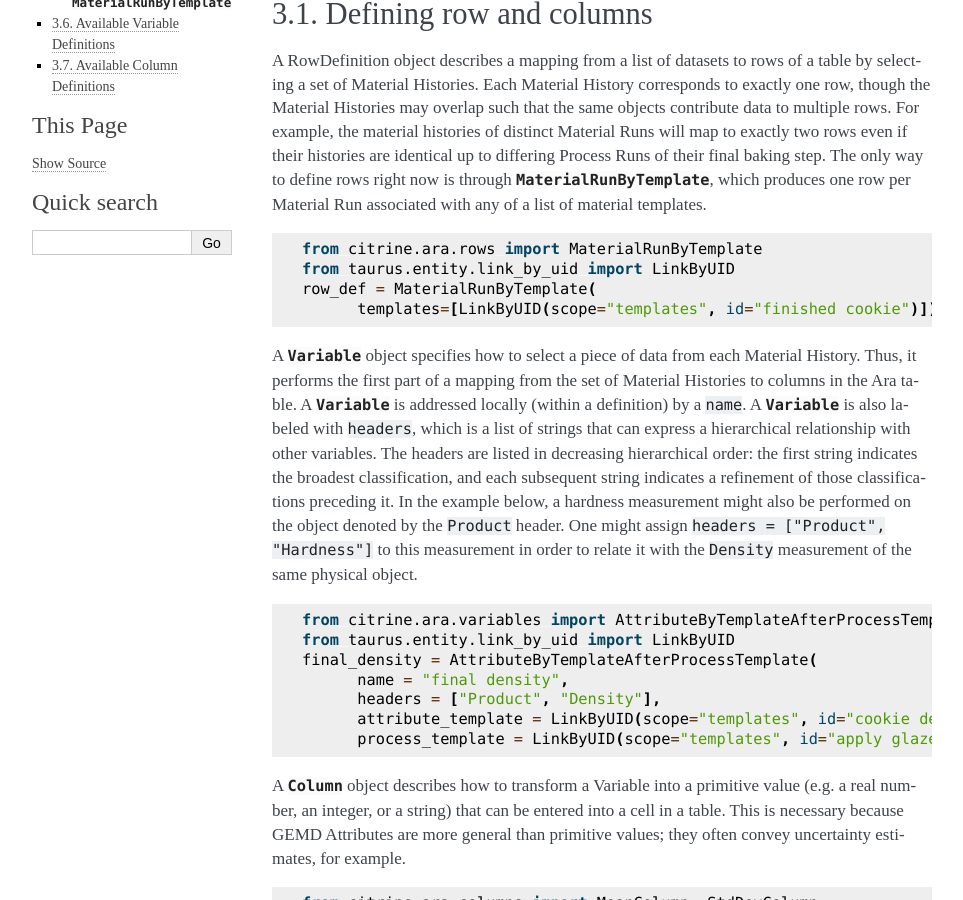
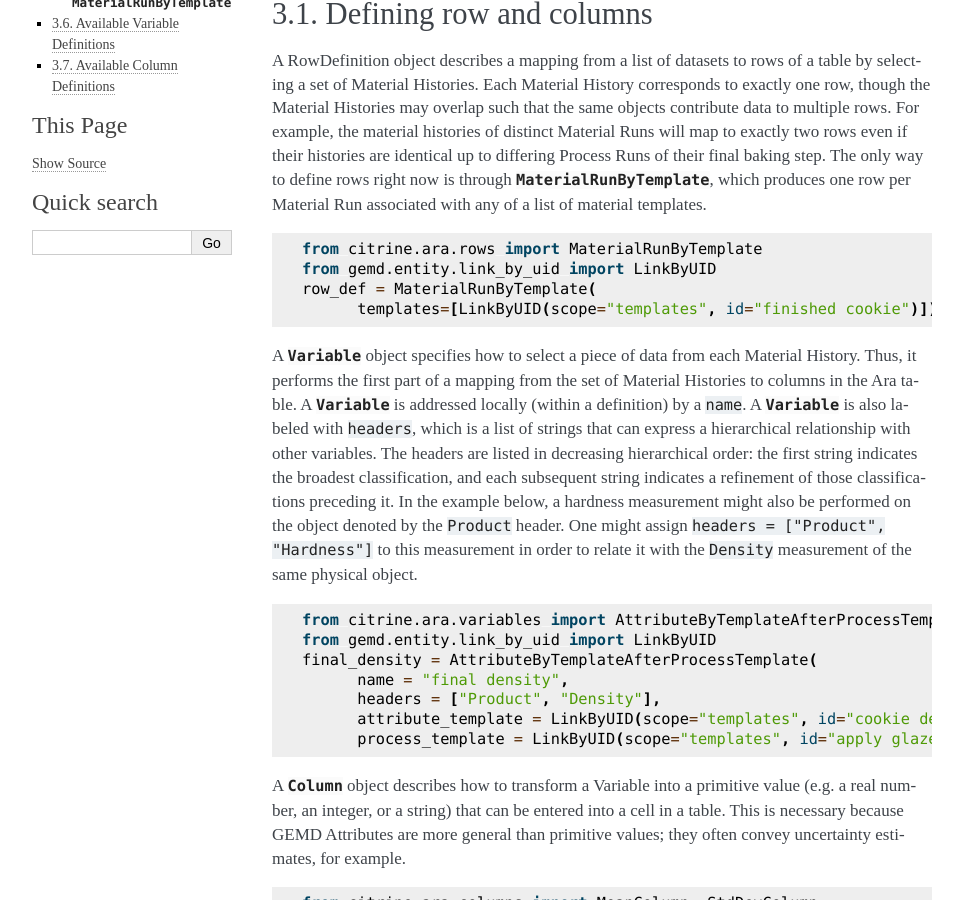
Before and after one commit to CitrineInformatics/citrine-python, a Sphinx documentation site: the page built from docs/source/data_extraction.rst, in a window 1280 px wide and 900 px high, scrolled down 270 px. Shown: the whole window, without its empty margins (148-1111 px from the left). Built offline with Sphinx 7.4.7, drawn with Linux system fonts in a browser that asks for light colours; pages that are not in the unit, such as notebooks, are missing from menus.

Commit message:
Additional corrections

```diff
--- a/docs/source/conf.py
+++ b/docs/source/conf.py
@@ -48,7 +48,7 @@ apidoc_separate_modules = True
 
 # Use intersphinx to link to classes in Sphinx docs for other libraries
 # See: https://www.sphinx-doc.org/en/master/usage/extensions/intersphinx.html
-intersphinx_mapping = {'taurus': ('https://citrineinformatics.github.io/taurus/', None)}
+intersphinx_mapping = {'gemd-python': ('https://citrineinformatics.github.io/gemd-python/', None)}
 
 # Add any paths that contain templates here, relative to this directory.
 templates_path = ['_templates']
--- a/docs/source/data_extraction.rst
+++ b/docs/source/data_extraction.rst
@@ -18,7 +18,7 @@ The only way to define rows right now is through :class:`~citrine.ara.rows.Mater
 .. code-block:: python
 
    from citrine.ara.rows import MaterialRunByTemplate
-   from taurus.entity.link_by_uid import LinkByUID
+   from gemd.entity.link_by_uid import LinkByUID
    row_def = MaterialRunByTemplate(
          templates=[LinkByUID(scope="templates", id="finished cookie")])
 
@@ -33,7 +33,7 @@ One might assign ``headers = ["Product", "Hardness"]`` to this measurement in or
 .. code-block:: python
 
    from citrine.ara.variables import AttributeByTemplateAfterProcessTemplate
-   from taurus.entity.link_by_uid import LinkByUID
+   from gemd.entity.link_by_uid import LinkByUID
    final_density = AttributeByTemplateAfterProcessTemplate(
          name = "final density",
          headers = ["Product", "Density"],
@@ -178,15 +178,15 @@ Just like the :class:`~citrine.resources.file_link.FileLink` resource, :class:`~
 Available Row Definitions
 ------------------------------
 
-Currently, Ara provides only a single way to define Rows: by the :class:`~taurus.entity.templates.MaterialTemplate` of the roots of the material histories that correspond to each row.
+Currently, Ara provides only a single way to define Rows: by the :class:`~gemd.entity.templates.MaterialTemplate` of the roots of the material histories that correspond to each row.
 
 :class:`~citrine.ara.rows.MaterialRunByTemplate`
 ^^^^^^^^^^^^^^^^^^^^^^^^^^^^^^^^^^^^^^^^^^^^^^^^^
 
-The :class:`~citrine.ara.rows.MaterialRunByTemplate` class defines Rows through a list of :class:`~taurus.entity.templates.MaterialTemplate`.
-Every :class:`~taurus.entity.object.MaterialRun` that is assigned to any template in the list is used as the root of a  Material History to be mapped to a Row.
+The :class:`~citrine.ara.rows.MaterialRunByTemplate` class defines Rows through a list of :class:`~gemd.entity.templates.MaterialTemplate`.
+Every :class:`~gemd.entity.object.MaterialRun` that is assigned to any template in the list is used as the root of a  Material History to be mapped to a Row.
 This is helpful when the rows correspond to classes of materials that are defined through their templates.
-For example, there could be a :class:`~taurus.entity.templates.MaterialTemplate` called "Cake" that is used in all
+For example, there could be a :class:`~gemd.entity.templates.MaterialTemplate` called "Cake" that is used in all
 of the cakes and another called "Brownies" that is used in all of the brownies.
 By including one or both of those templates, you can define a table of Cakes, Brownies, or both.
 
@@ -215,19 +215,19 @@ Available Column Definitions
 
 There are several ways to define columns, depending on the type of the attribute that is being used as the data source for the column.
 
-* Numeric attributes values, like :class:`~taurus.entity.continuous_value.ContinuousValue` and :class:`~taurus.entity.integer_value.IntegerValue`
+* Numeric attributes values, like :class:`~gemd.entity.continuous_value.ContinuousValue` and :class:`~gemd.entity.integer_value.IntegerValue`
 
  * :class:`~citrine.ara.columns.MeanColumn`: for the mean value of the numeric distribution
  * :class:`~citrine.ara.columns.StdDevColumn`: for the standard deviation of the numeric distribution, or empty if the value is *nominal*
  * :class:`~citrine.ara.columns.QuantileColumn`: for a user-defined quantile of the numeric distribution, or empty if the value is *nominal*
  * :class:`~citrine.ara.columns.OriginalUnitsColumn`: for getting the units, as entered by the data author, from the specific attribute value; valid for continuous values only
 
-* Enumerated attribute values, like :class:`~taurus.entity.categorical_value.CategoricalValue`
+* Enumerated attribute values, like :class:`~gemd.entity.categorical_value.CategoricalValue`
 
  * :class:`~citrine.ara.columns.MostLikelyCategoryColumn`: for getting the mode
  * :class:`~citrine.ara.columns.MostLikelyProbabilityColumn`: for getting the probability of the mode
 
-* Composition and chemical formula attribute values, like :class:`~taurus.entity.composition_value.CompositionValue`
+* Composition and chemical formula attribute values, like :class:`~gemd.entity.composition_value.CompositionValue`
 
  * :class:`~citrine.ara.columns.FlatCompositionColumn`: for flattening the composition into a chemical-formula-like string
  * :class:`~citrine.ara.columns.ComponentQuantityColumn`: for getting the (optionally normalized) quantity of a specific component, by name
```
Also changed, not shown: docs/source/data_entry.rst (+5 -5 lines), docs/source/getting_started/data_model.rst (+4 -4 lines).
